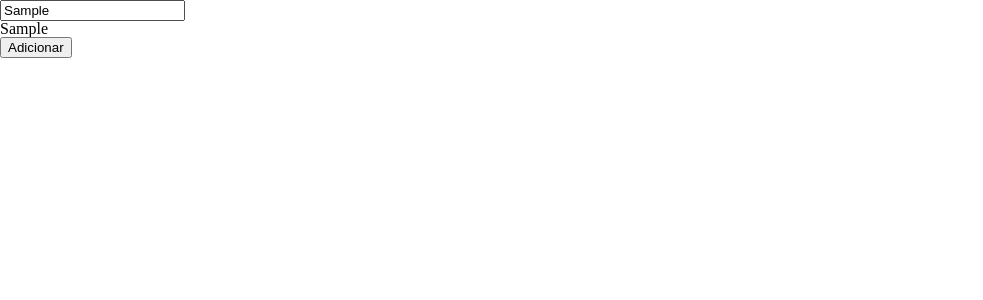
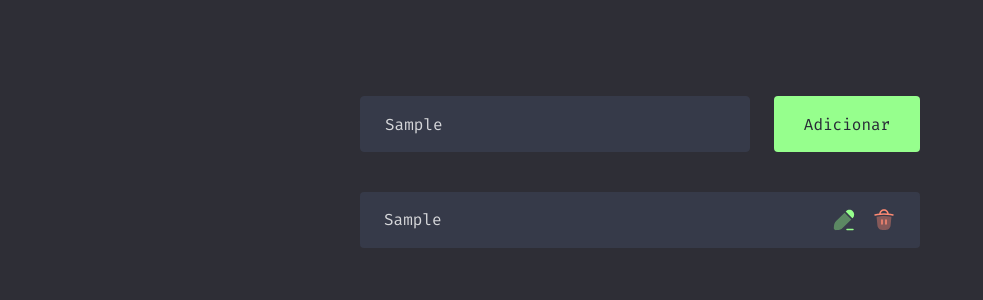
Before and after one commit to bagrielz/to-do-list, a React (Vite) app: page / in a window 1280 px wide. Both pictures are taken after typing "Sample" into the empty fields and a click on the button "Adicionar". Shown: the top 300 px of the page, without its empty margins (0-983 px from the left). Built offline with nearby package versions, Linux system fonts and the light colour scheme.

Commit message:
Adicionado os estilos principais.

```diff
--- /dev/null
+++ b/css/scss/_global.scss
@@ -0,0 +1,17 @@
+* {
+  font-family: "Fira Code", monospace !important;
+  font-size: 1rem;
+}
+
+body {
+  background: #2e2e36;
+  max-width: 100%;
+  margin: 0 auto;
+
+  display: flex;
+  justify-content: center;
+}
+
+.App {
+  margin-top: 96px;
+}
--- /dev/null
+++ b/css/scss/_taskcontent.scss
@@ -0,0 +1,84 @@
+.inputContent {
+  display: flex;
+  gap: 24px;
+}
+
+.taskInput {
+  width: 390px;
+  height: 56px;
+  background: #363a49;
+
+  border: none;
+  border-radius: 4px;
+  padding: 0 24px;
+  box-sizing: border-box;
+
+  border: 1px solid #363a49;
+  color: rgba($color: #fff, $alpha: 0.8);
+  &::placeholder {
+    color: rgba($color: #fff, $alpha: 0.5);
+  }
+  &:focus,
+  &:hover {
+    outline: none;
+    border-color: #96ff8d;
+  }
+}
+
+.Button {
+  height: 56px;
+  width: 146px;
+  background: #96ff8d;
+  cursor: pointer;
+
+  color: #282a36;
+  border: none;
+  border-radius: 4px;
+  &:hover {
+    background: #8aff80;
+  }
+}
+
+.tasks {
+  margin-top: 40px;
+  display: flex;
+  flex-direction: column;
+  gap: 24px;
+  li {
+    height: 56px;
+    width: 100%;
+    padding: 0 24px;
+    box-sizing: border-box;
+
+    display: flex;
+    justify-content: space-between;
+    align-items: center;
+
+    background: #363a49;
+    border-radius: 4px;
+    color: rgba($color: #fff, $alpha: 0.8);
+    transition: 0.3s;
+    div {
+      display: flex;
+      gap: 16px;
+      svg {
+        cursor: pointer;
+      }
+    }
+    &:hover {
+      background: rgba($color: #96ff8d, $alpha: 0.1);
+      color: #96ff8d;
+    }
+  }
+}
+
+.task-enter {
+  opacity: 0;
+  transform: translateY(-20px);
+  transition: opacity 300ms, transform 300ms;
+}
+
+.task-enter-active {
+  opacity: 1;
+  transform: translateY(0);
+}
--- a/css/scss/style.scss
+++ b/css/scss/style.scss
@@ -1,2 +1,6 @@
 // Estilos gerais
 @import "reset";
+@import "global";
+
+// Style task
+@import "taskcontent";
--- a/css/style.css
+++ b/css/style.css
@@ -132,3 +132,106 @@ table {
   border-collapse: collapse;
   border-spacing: 0;
 }
+
+* {
+  font-family: "Fira Code", monospace !important;
+  font-size: 1rem;
+}
+
+body {
+  background: #2e2e36;
+  max-width: 100%;
+  margin: 0 auto;
+  display: flex;
+  justify-content: center;
+}
+
+.App {
+  margin-top: 96px;
+}
+
+.inputContent {
+  display: flex;
+  gap: 24px;
+}
+
+.taskInput {
+  width: 390px;
+  height: 56px;
+  background: #363a49;
+  border: none;
+  border-radius: 4px;
+  padding: 0 24px;
+  box-sizing: border-box;
+  border: 1px solid #363a49;
+  color: rgba(255, 255, 255, 0.8);
+}
+
+.taskInput::placeholder {
+  color: rgba(255, 255, 255, 0.5);
+}
+
+.taskInput:focus, .taskInput:hover {
+  outline: none;
+  border-color: #96ff8d;
+}
+
+.Button {
+  height: 56px;
+  width: 146px;
+  background: #96ff8d;
+  cursor: pointer;
+  color: #282a36;
+  border: none;
+  border-radius: 4px;
+}
+
+.Button:hover {
+  background: #8aff80;
+}
+
+.tasks {
+  margin-top: 40px;
+  display: flex;
+  flex-direction: column;
+  gap: 24px;
+}
+
+.tasks li {
+  height: 56px;
+  width: 100%;
+  padding: 0 24px;
+  box-sizing: border-box;
+  display: flex;
+  justify-content: space-between;
+  align-items: center;
+  background: #363a49;
+  border-radius: 4px;
+  color: rgba(255, 255, 255, 0.8);
+  transition: 0.3s;
+}
+
+.tasks li div {
+  display: flex;
+  gap: 16px;
+}
+
+.tasks li div svg {
+  cursor: pointer;
+}
+
+.tasks li:hover {
+  background: rgba(150, 255, 141, 0.1);
+  color: #96ff8d;
+}
+
+.task-enter {
+  opacity: 0;
+  transform: translateY(-20px);
+  transition: opacity 300ms, transform 300ms;
+}
+
+.task-enter-active {
+  opacity: 1;
+  transform: translateY(0);
+}
--- a/index.html
+++ b/index.html
@@ -3,8 +3,13 @@
 
 <head>
   <meta charset="UTF-8" />
+
   <link rel="icon" type="image/svg+xml" href="./src/assets/Note.svg" />
   <link rel="stylesheet" type="text/css" href="./css/style.css">
+  <link rel="preconnect" href="https://fonts.googleapis.com">
+  <link rel="preconnect" href="https://fonts.gstatic.com" crossorigin>
+  <link href="https://fonts.googleapis.com/css2?family=Fira+Code&display=swap" rel="stylesheet">
+
   <meta name="viewport" content="width=device-width, initial-scale=1.0" />
   <title>To do list</title>
 </head>
--- a/src/App.jsx
+++ b/src/App.jsx
@@ -3,7 +3,7 @@ import TaskContent from "./Components/TaskContent";
 
 const App = () => {
   return (
-    <div>
+    <div className="App">
       <TaskContent />
     </div>
   );
--- a/src/Components/Button.jsx
+++ b/src/Components/Button.jsx
@@ -2,7 +2,7 @@ import React from "react";
 
 const Button = ({ onClick }) => {
   return (
-    <button className="button" onClick={onClick}>
+    <button className="Button" onClick={onClick}>
       Adicionar
     </button>
   );
--- a/src/Components/Task.jsx
+++ b/src/Components/Task.jsx
@@ -1,7 +1,17 @@
 import React from "react";
+import Edit from "../assets/Edit.svg?react";
+import Trash from "../assets/Trash.svg?react";
 
-const Task = ({ children }) => {
-  return <li>{children}</li>;
+const Task = ({ children, active }) => {
+  return (
+    <li className={active}>
+      <span>{children}</span>
+      <div>
+        <Edit />
+        <Trash />
+      </div>
+    </li>
+  );
 };
 
 export default Task;
--- a/src/Components/TaskContent.jsx
+++ b/src/Components/TaskContent.jsx
@@ -4,15 +4,24 @@ import Button from "./Button";
 import Task from "./Task";
 
 const TaskContent = () => {
-  const [tasks, setTasks] = React.useState([""]);
+  const [tasks, setTasks] = React.useState([]);
   const [value, setValue] = React.useState("");
+  const [active, setActive] = React.useState("task-enter");
 
   function handleSubmit(event) {
     event.preventDefault();
   }
 
   function handleTask() {
-    setTasks([...tasks, value]);
+    if (value.trim() !== "") {
+      // Verifica se o valor não está vazio ou contém apenas espaços em branco
+      setTasks([...tasks, value]);
+      setTimeout(() => {
+        setActive("task-enter-active");
+      }, 10);
+      setActive("task-enter");
+      setValue(""); // Limpa o valor do input após adicionar a task
+    }
   }
 
   function handleValue(event) {
@@ -21,13 +30,17 @@ const TaskContent = () => {
 
   return (
     <form onClick={handleSubmit}>
-      <TaskInput onChange={handleValue} />
-      <ul>
+      <div className="inputContent">
+        <TaskInput onChange={handleValue} />
+        <Button onClick={handleTask} />
+      </div>
+      <ul className="tasks">
         {tasks.map((task) => (
-          <Task key={task}>{task}</Task>
+          <Task active={active} key={task} onClick={handleTask}>
+            {task}
+          </Task>
         ))}
       </ul>
-      <Button onClick={handleTask} />
     </form>
   );
 };
```
